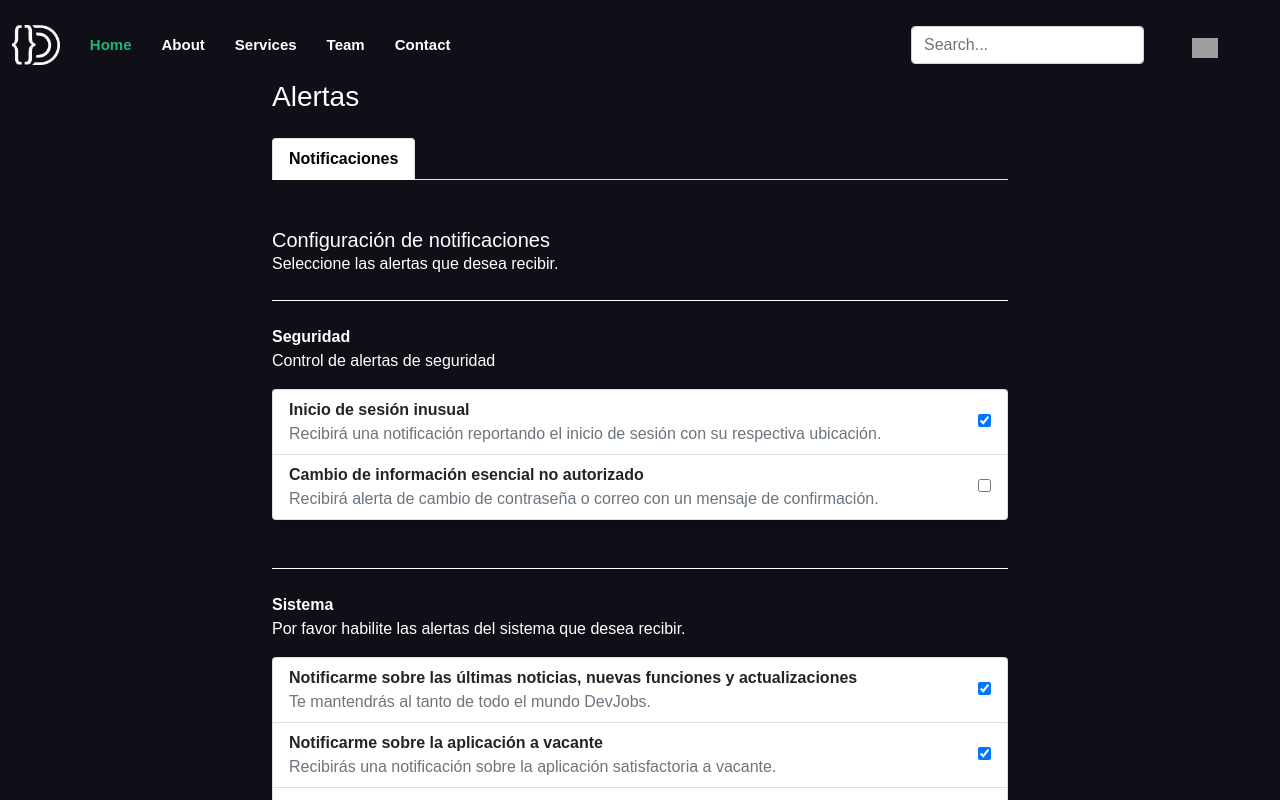
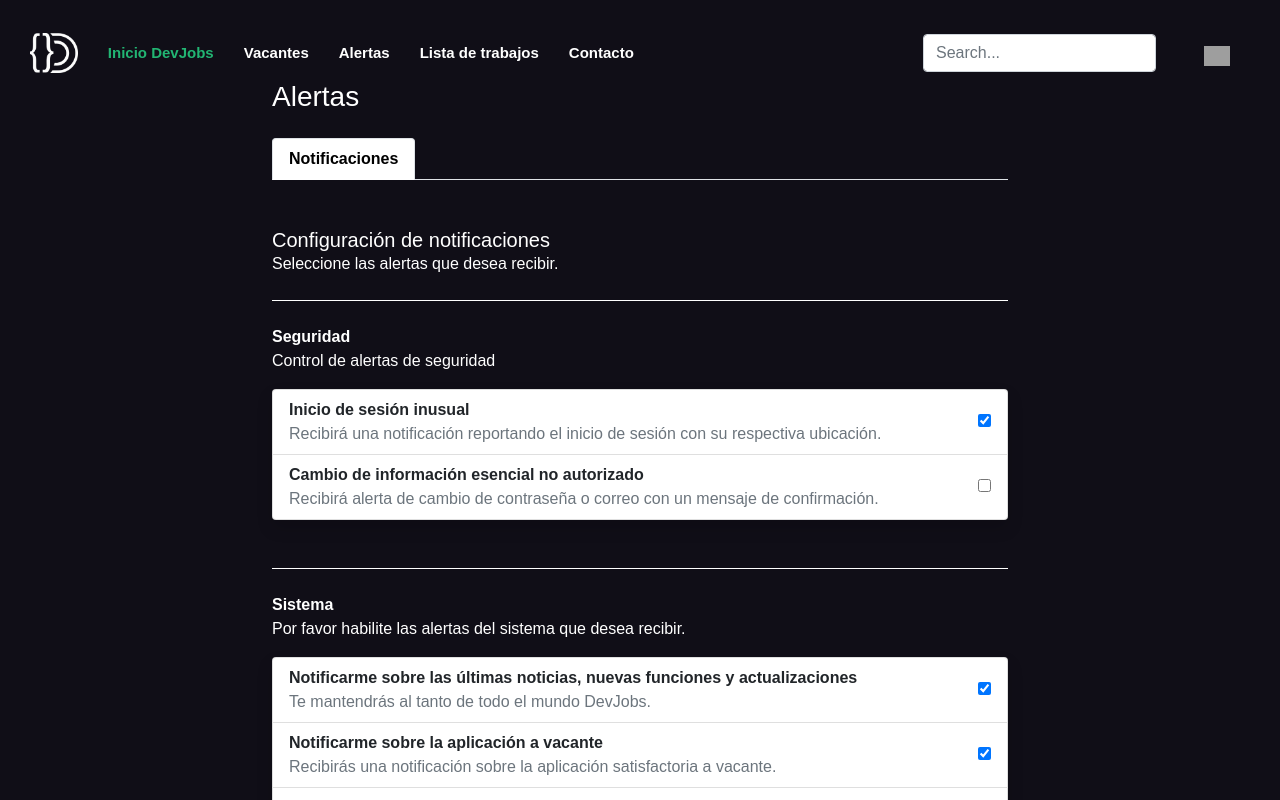
Before and after one commit to Developer-Systems/devjobs_master, a Vue app in the folder client/: page /alert in a window 1280 px wide. Built offline with nearby package versions, Linux system fonts and the light colour scheme; grey boxes are pictures that could not be loaded.

Commit message:
correcion layout

```diff
--- a/client/src/components/layouts/Default.vue
+++ b/client/src/components/layouts/Default.vue
@@ -1,24 +1,31 @@
 <template>
   <!-- ======= Header ======= -->
-  <header id="header" class="fixed-top ">
-    <div class="container-fluid d-flex align-items-center justify-content-lg-between">
-      <h1 class="logo me-auto me-lg-0 ">
+  <header id="header" class="fixed-top  ">
+    <nav
+      class="d-flex justify-content-between navbar navbar-expand-lg navbar order-last order-lg-0"
+    >
+      <h1 class="logo me-lg-0 ">
         <a href="index.html"
-          ><img src="../../assets/images/logo/logo_header_blanco.png" alt="" class="img-fluid"
+          ><img
+            src="../../assets/images/logo/logo_header_blanco.png"
+            alt=""
+            class="img-fluid"
         /></a>
       </h1>
-      <nav id="navbar" class="navbar order-last order-lg-0">
-        <ul>
-          <li><a class="nav-link scrollto active" href="#hero">Home</a></li>
-          <li><a class="nav-link scrollto" href="#about">About</a></li>
-          <li><a class="nav-link scrollto" href="#services">Services</a></li>
-          <li><a class="nav-link scrollto" href="#team">Team</a></li>
-          <li><a class="nav-link scrollto" href="#contact">Contact</a></li>
-        </ul>
-        <i class="bi bi-list mobile-nav-toggle"></i>
-      </nav>
-      <!-- .navbar -->
-      <form class="col-12 col-lg-auto mb-2 mb-lg-0 me-lg-5 ms-auto ">
+
+      <ul>
+        <li>
+          <a class="nav-link scrollto active" href="#DevJobs">Inicio DevJobs</a>
+        </li>
+        <li><a class="nav-link scrollto" href="#vacancy">Vacantes</a></li>
+        <li><a class="nav-link scrollto" href="#alert">Alertas</a></li>
+        <li>
+          <a class="nav-link scrollto" href="#JobsList">Lista de trabajos</a>
+        </li>
+        <li><a class="nav-link scrollto" href="#Contacto">Contacto</a></li>
+      </ul>
+      <i class="bi bi-list mobile-nav-toggle"></i>
+      <form class="col-6 col-lg-auto mb-2 mb-lg-0 me-lg-5 ms-auto ">
         <input
           type="search"
           class="form-control form-control-dark"
@@ -38,7 +45,7 @@
           </div>
         </div>
       </div>
-    </div>
+    </nav>
   </header>
   <!-- End Header -->
 </template>
@@ -83,8 +90,11 @@ export default {
   },
 };
 </script>
-<style>
+<style scoped>
 @import url("https://fonts.googleapis.com/css?family=Mukta");
+.navbar {
+  color: black;
+}
 /* Notifications Form */
 .notifications {
   width: 300px;
```
Also changed, not shown: client/src/components/layouts/AuteHome.vue (+8 -16 lines).
